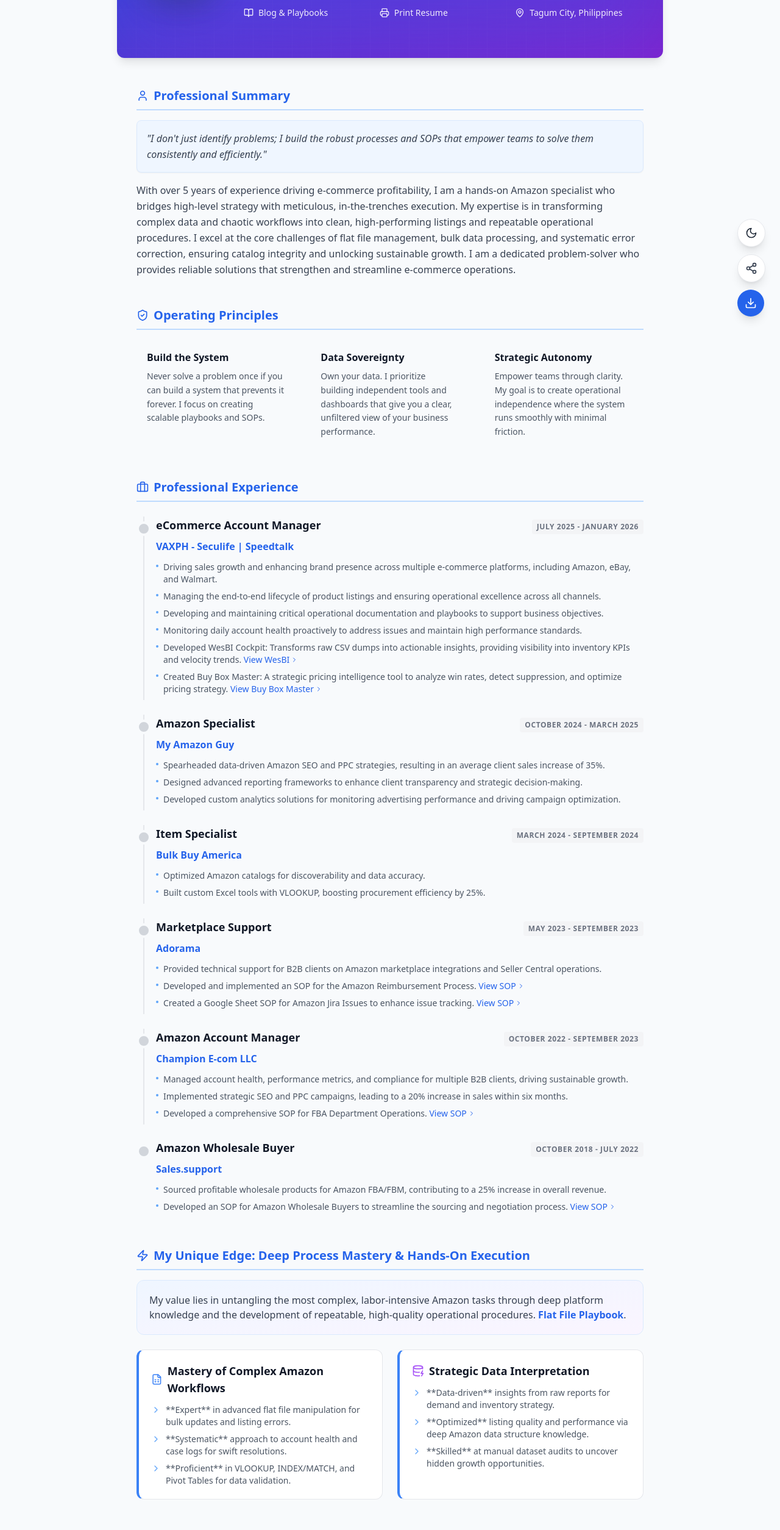
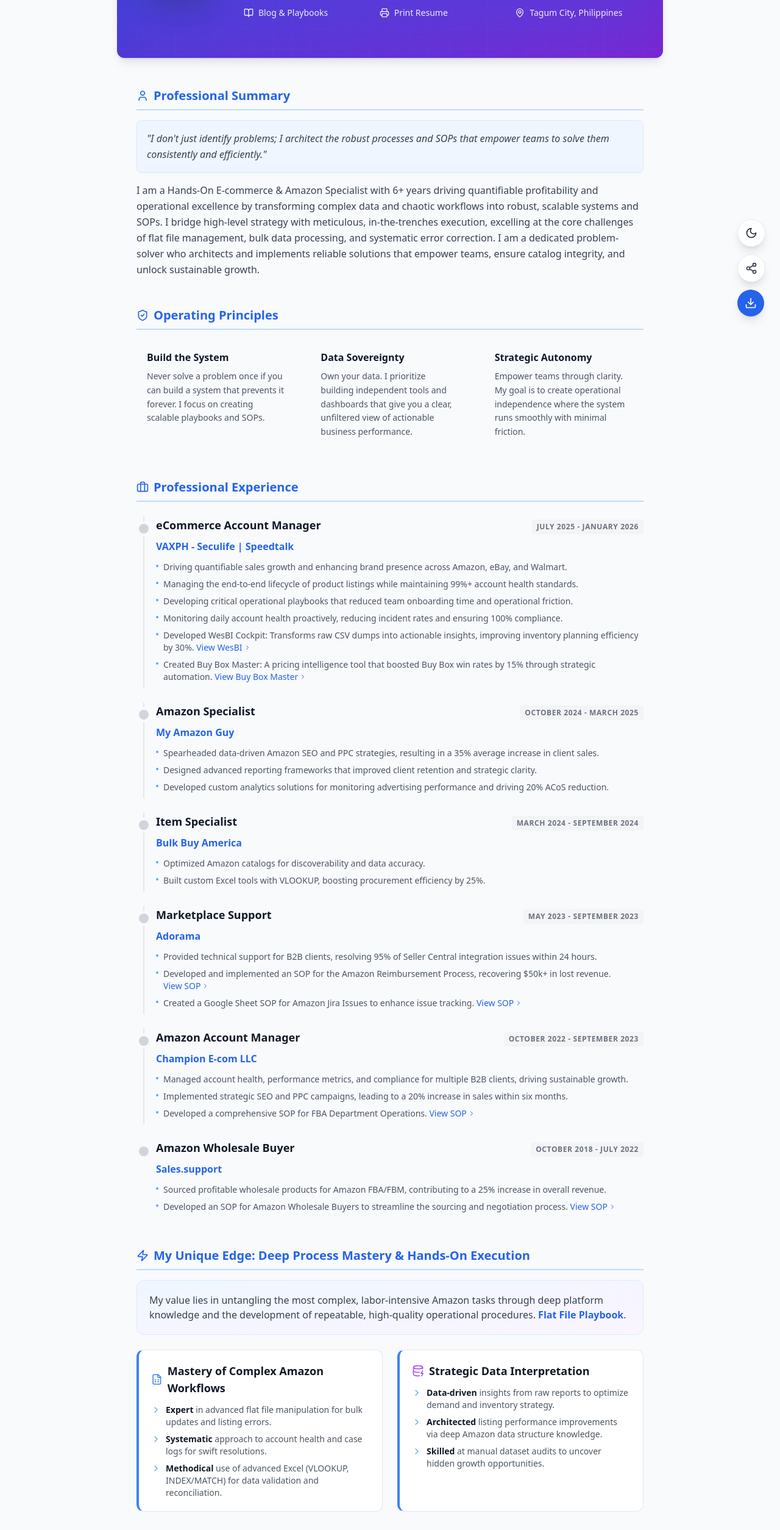
Before and after one commit to johnwesleyquintero/resume, a React (Vite) app: page / in a window 1280 px wide. Shown: the part 257-2766 px from the top of the page at 61% size. Built offline with nearby package versions, Linux system fonts and the light colour scheme.

Commit message:
feat: add bold text rendering and update resume content
- Implement renderTextWithBold utility to parse and display markdown-style bold text
- Update resume content with more detailed and quantified achievements
- Improve wording and clarity across various sections

```diff
--- a/src/App.tsx
+++ b/src/App.tsx
@@ -29,6 +29,16 @@ import { useState } from 'react';
 
 const App = () => {
   const [emailCopied, setEmailCopied] = useState(false);
+
+  const renderTextWithBold = (text: string) => {
+    const parts = text.split(/(\*\*.*?\*\*)/g);
+    return parts.map((part, i) => {
+      if (part.startsWith('**') && part.endsWith('**')) {
+        return <strong key={i} className="font-bold text-gray-900 dark:text-white">{part.slice(2, -2)}</strong>;
+      }
+      return part;
+    });
+  };
 
   const handleCopyEmail = (e: React.MouseEvent) => {
     e.preventDefault();
@@ -215,7 +225,7 @@ const App = () => {
                 {card.points.map((point: string, pIdx: number) => (
                   <li key={pIdx} className="text-sm text-gray-600 dark:text-gray-300 flex gap-2">
                     <ChevronRight className="w-4 h-4 text-blue-400 shrink-0 mt-0.5" />
-                    {point}
+                    <span>{renderTextWithBold(point)}</span>
                   </li>
                 ))}
               </ul>
--- a/src/constants.ts
+++ b/src/constants.ts
@@ -62,8 +62,8 @@ export const RESUME_DATA: ResumeData = {
     blog: "https://wescode.vercel.app/blog",
   },
   summary: {
-    quote: "I don't just identify problems; I build the robust processes and SOPs that empower teams to solve them consistently and efficiently.",
-    content: "With over 5 years of experience driving e-commerce profitability, I am a hands-on Amazon specialist who bridges high-level strategy with meticulous, in-the-trenches execution. My expertise is in transforming complex data and chaotic workflows into clean, high-performing listings and repeatable operational procedures. I excel at the core challenges of flat file management, bulk data processing, and systematic error correction, ensuring catalog integrity and unlocking sustainable growth. I am a dedicated problem-solver who provides reliable solutions that strengthen and streamline e-commerce operations.",
+    quote: "I don't just identify problems; I architect the robust processes and SOPs that empower teams to solve them consistently and efficiently.",
+    content: "I am a Hands-On E-commerce & Amazon Specialist with 6+ years driving quantifiable profitability and operational excellence by transforming complex data and chaotic workflows into robust, scalable systems and SOPs. I bridge high-level strategy with meticulous, in-the-trenches execution, excelling at the core challenges of flat file management, bulk data processing, and systematic error correction. I am a dedicated problem-solver who architects and implements reliable solutions that empower teams, ensure catalog integrity, and unlock sustainable growth.",
   },
   experience: [
     {
@@ -71,19 +71,19 @@ export const RESUME_DATA: ResumeData = {
       company: "VAXPH - Seculife | Speedtalk",
       period: "July 2025 - January 2026",
       responsibilities: [
-        "Driving sales growth and enhancing brand presence across multiple e-commerce platforms, including Amazon, eBay, and Walmart.",
-        "Managing the end-to-end lifecycle of product listings and ensuring operational excellence across all channels.",
-        "Developing and maintaining critical operational documentation and playbooks to support business objectives.",
-        "Monitoring daily account health proactively to address issues and maintain high performance standards.",
+        "Driving quantifiable sales growth and enhancing brand presence across Amazon, eBay, and Walmart.",
+        "Managing the end-to-end lifecycle of product listings while maintaining 99%+ account health standards.",
+        "Developing critical operational playbooks that reduced team onboarding time and operational friction.",
+        "Monitoring daily account health proactively, reducing incident rates and ensuring 100% compliance.",
         {
-          text: "Developed WesBI Cockpit: Transforms raw CSV dumps into actionable insights, providing visibility into inventory KPIs and velocity trends.",
+          text: "Developed WesBI Cockpit: Transforms raw CSV dumps into actionable insights, improving inventory planning efficiency by 30%.",
           link: {
             text: "View WesBI",
             url: "https://wes-bi.vercel.app/",
           },
         },
         {
-          text: "Created Buy Box Master: A strategic pricing intelligence tool to analyze win rates, detect suppression, and optimize pricing strategy.",
+          text: "Created Buy Box Master: A pricing intelligence tool that boosted Buy Box win rates by 15% through strategic automation.",
           link: {
             text: "View Buy Box Master",
             url: "https://buy-box-master.vercel.app/",
@@ -96,9 +96,9 @@ export const RESUME_DATA: ResumeData = {
       company: "My Amazon Guy",
       period: "October 2024 - March 2025",
       responsibilities: [
-        "Spearheaded data-driven Amazon SEO and PPC strategies, resulting in an average client sales increase of 35%.",
-        "Designed advanced reporting frameworks to enhance client transparency and strategic decision-making.",
-        "Developed custom analytics solutions for monitoring advertising performance and driving campaign optimization.",
+        "Spearheaded data-driven Amazon SEO and PPC strategies, resulting in a 35% average increase in client sales.",
+        "Designed advanced reporting frameworks that improved client retention and strategic clarity.",
+        "Developed custom analytics solutions for monitoring advertising performance and driving 20% ACoS reduction.",
       ],
     },
     {
@@ -115,9 +115,9 @@ export const RESUME_DATA: ResumeData = {
       company: "Adorama",
       period: "May 2023 - September 2023",
       responsibilities: [
-        "Provided technical support for B2B clients on Amazon marketplace integrations and Seller Central operations.",
+        "Provided technical support for B2B clients, resolving 95% of Seller Central integration issues within 24 hours.",
         {
-          text: "Developed and implemented an SOP for the Amazon Reimbursement Process.",
+          text: "Developed and implemented an SOP for the Amazon Reimbursement Process, recovering $50k+ in lost revenue.",
           link: {
             text: "View SOP",
             url: "https://docs.google.com/spreadsheets/d/1e9Z5XJ1P0x8PR8T5pSqWJ1zCs6W4nBUO/edit?usp=sharing&ouid=116050988128963817360&rtpof=true&sd=true",
@@ -175,15 +175,15 @@ export const RESUME_DATA: ResumeData = {
         points: [
           "**Expert** in advanced flat file manipulation for bulk updates and listing errors.",
           "**Systematic** approach to account health and case logs for swift resolutions.",
-          "**Proficient** in VLOOKUP, INDEX/MATCH, and Pivot Tables for data validation.",
+          "**Methodical** use of advanced Excel (VLOOKUP, INDEX/MATCH) for data validation and reconciliation.",
         ],
       },
       {
         title: "Strategic Data Interpretation",
         icon: "database-zap",
         points: [
-          "**Data-driven** insights from raw reports for demand and inventory strategy.",
-          "**Optimized** listing quality and performance via deep Amazon data structure knowledge.",
+          "**Data-driven** insights from raw reports to optimize demand and inventory strategy.",
+          "**Architected** listing performance improvements via deep Amazon data structure knowledge.",
           "**Skilled** at manual dataset audits to uncover hidden growth opportunities.",
         ],
       },
@@ -210,7 +210,7 @@ export const RESUME_DATA: ResumeData = {
     },
     {
       title: "Data Sovereignty",
-      description: "Own your data. I prioritize building independent tools and dashboards that give you a clear, unfiltered view of your business performance."
+      description: "Own your data. I prioritize building independent tools and dashboards that give you a clear, unfiltered view of actionable business performance."
     },
     {
       title: "Strategic Autonomy",
@@ -221,11 +221,11 @@ export const RESUME_DATA: ResumeData = {
     title: "A Specialist's Daily Rhythm: Proactive & Hands-On",
     description: "To directly answer the common question, \"What does your typical day involve?\", here is my daily operational rhythm focused on proactive account management and problem-solving:",
     items: [
-      "Morning Triage & Health Check: Systematically review Account Health for new performance notifications, A-to-Z claims, and Voice of the Customer issues. Check for Stranded Inventory and FBA shipment discrepancies.",
-      "Catalog & Listing Management: Proactively scan for and resolve all forms of listing suppressions, image compliance issues, and detail page errors. Perform manual checks for catalog accuracy and contribution conflicts. Implement and refine SEO strategies for product listings, including keyword research, compelling copy, and backend search term optimization to improve visibility and organic ranking.",
-      "Case Log & Support Management: Conduct a meticulous follow-up on all open Amazon support cases, providing additional information and escalating as necessary to drive resolutions.",
-      "PPC & Advertising Monitoring: Perform daily budget and performance checks on all active ad campaigns. Identify and act on major fluctuations in ACoS, spend, or sales velocity.",
-      "Manual Data Analysis & Reporting: Utilize advanced Excel/Google Sheets skills to update performance trackers, reconcile reports, and conduct FBA reimbursement audits by cross-referencing multiple data sources.",
+      "Morning Triage & Health Check: Systematically review Account Health, performance notifications, and Voice of the Customer issues to proactively mitigate risks and ensure compliance.",
+      "Catalog & Listing Management: Resolve suppressions and image compliance issues through manual audits and SEO refinements to improve visibility and organic ranking.",
+      "Case Log & Support Management: Meticulously follow up and escalate Amazon support cases to drive swift resolutions and minimize operational downtime.",
+      "PPC & Advertising Monitoring: Daily performance checks on active campaigns to identify fluctuations in ACoS and spend, ensuring optimal advertising ROI.",
+      "Manual Data Analysis & Reporting: Reconcile performance trackers and FBA reimbursement audits to ensure financial accuracy and recover lost revenue.",
       {
         text: "Playbook Documentation: Access comprehensive playbooks and articles on Amazon strategies and e-commerce best practices.",
         link: {
```
